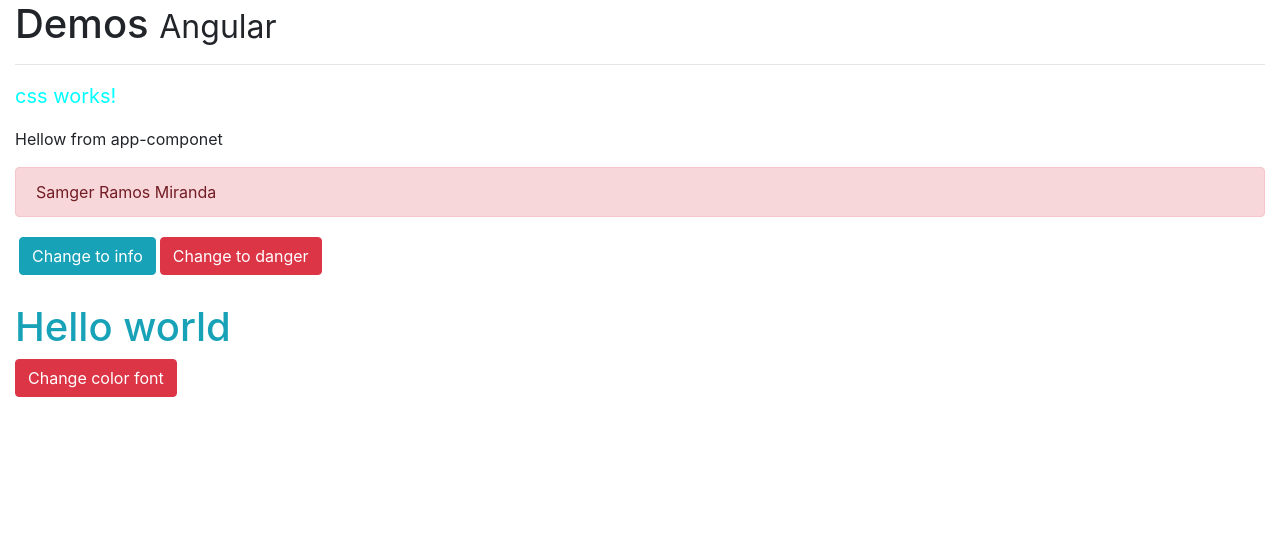
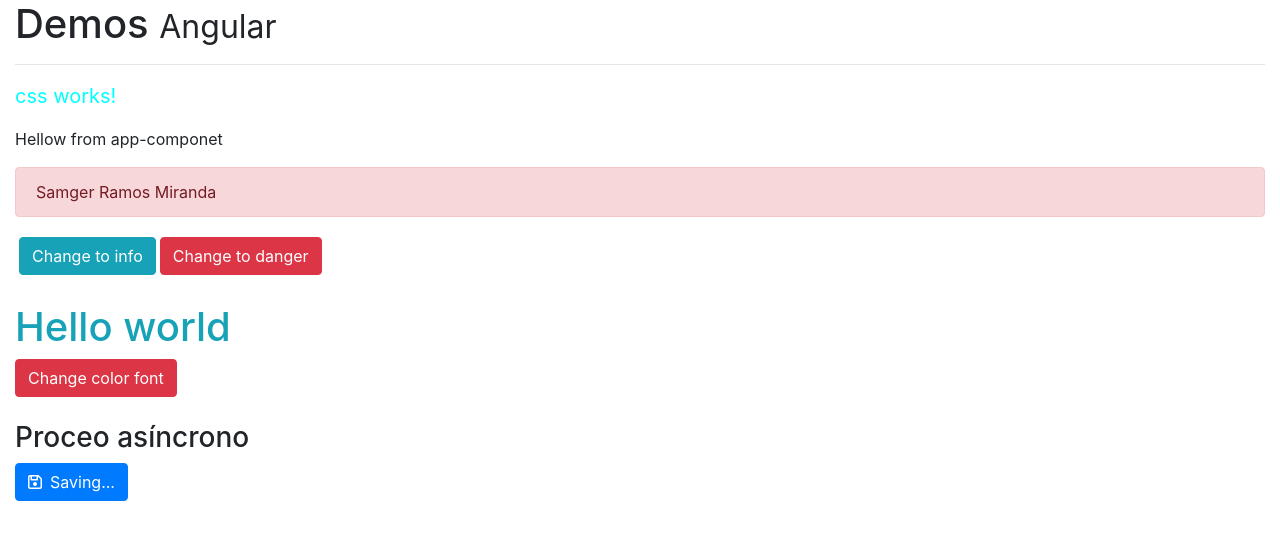
Before and after one commit to Garavirod/Micelaneos, an Angular app: page / in a window 1280 px wide. Shown: the top 540 px of the page. Built offline with nearby package versions, Linux system fonts and the light colour scheme.

Commit message:
Proceso asíncrono

```diff
--- a/src/app/components/clases/clases.component.html
+++ b/src/app/components/clases/clases.component.html
@@ -14,3 +14,13 @@
 <button class="btn btn-danger" type="button" (click)="property.danger = !property.danger" [ngClass]="{'btn-info': property.danger,'btn-danger': !property.danger}">
     Change color font
 </button>
+
+<br><br>
+
+<h3>Proceo asíncrono</h3>
+
+<button class="btn btn-primary" type="button" (click)="executeProcess()" [disabled]="loading">
+    <i class="fa mr-2" [ngClass]="{'fa-save': !loading, 'fa-refresh fa-spin':loading}"></i>
+    <Span *ngIf="loading">Save changes</Span>
+    <span *ngIf="!loading">Saving...</span>
+</button>
--- a/src/app/components/clases/clases.component.ts
+++ b/src/app/components/clases/clases.component.ts
@@ -7,6 +7,7 @@ import { Component, OnInit } from '@angular/core';
 })
 export class ClasesComponent implements OnInit {
   alerta: string = 'alert-danger';
+  loading: boolean = false;
   property: Object = {
     danger: false
   }
@@ -14,4 +15,10 @@ export class ClasesComponent implements OnInit {
   ngOnInit() {
   }
 
+  executeProcess(){
+    this.loading = true;
+    // After happening 3 secons the value of 'loading' will change
+    setTimeout( () => this.loading = false, 3000);
+  }
+
 }
```
